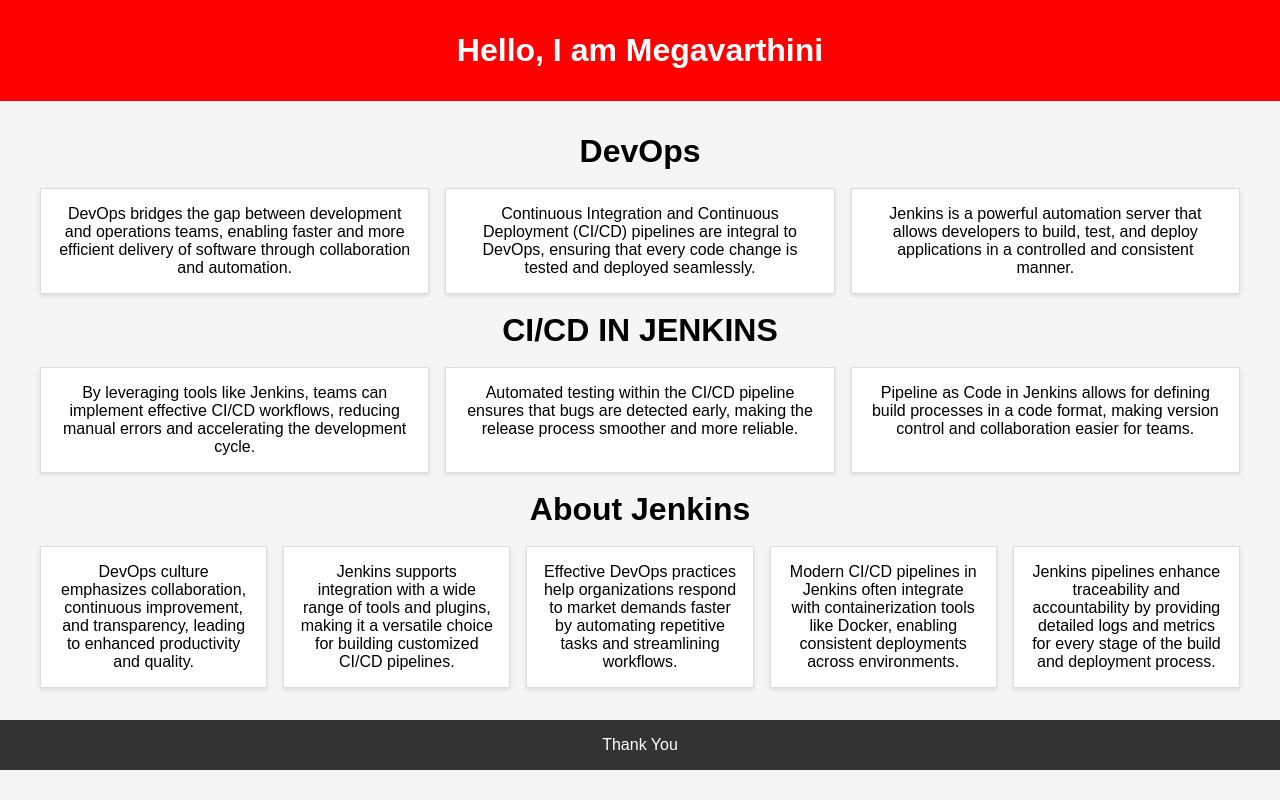
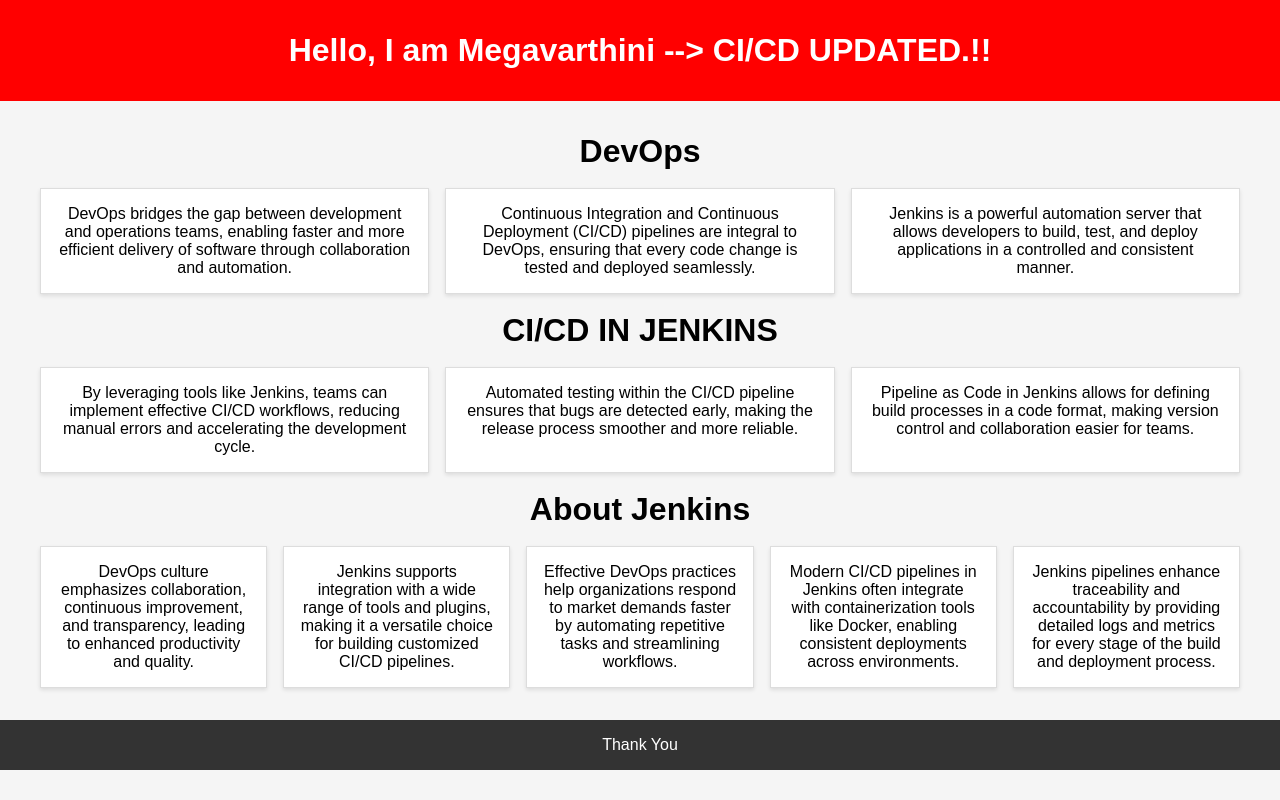
Before and after one commit to Megavarthini07/Jenkins_Tutorial_Pipeline, a plain HTML site: page index.html in a window 1280 px wide. Drawn offline with Linux system fonts and the light colour scheme.

Commit message:
Update index.html

```diff
--- a/index.html
+++ b/index.html
@@ -55,7 +55,7 @@
 </head>
 <body>
     <header>
-        <h1>Hello, I am Megavarthini</h1>
+        <h1>Hello, I am Megavarthini --> CI/CD UPDATED.!!</h1>
     </header>
     <div class="container">
         <h1>DevOps</h1>
```
